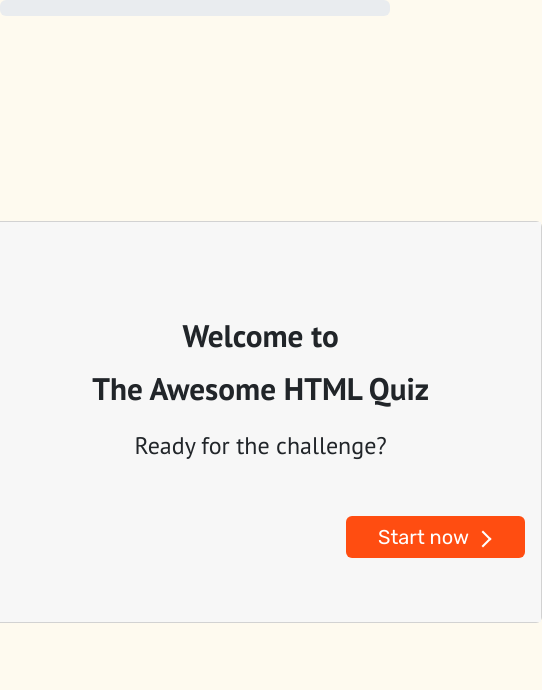
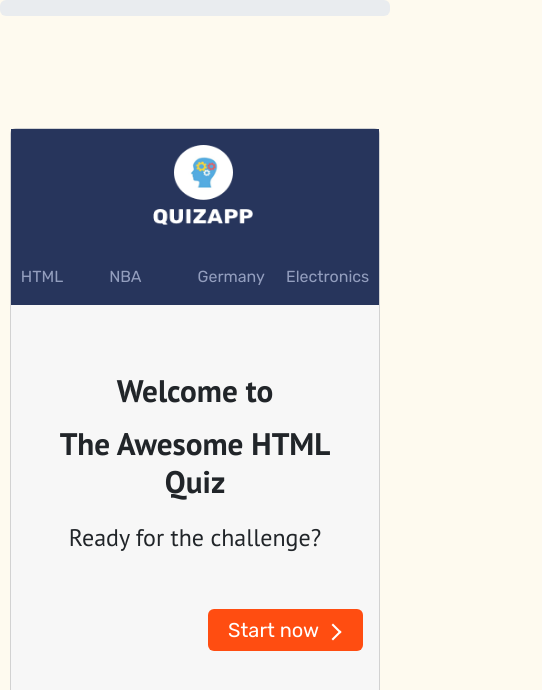
Before and after one commit to henriksorg/quiz_app, a website: page index.html in a window 390 px wide. Both pictures are taken after a click on the button "HTML-Quiz". Shown: the top 690 px of the page, 542 px wide, since content can reach past the window. Drawn offline with nearby package versions, Linux system fonts and the light colour scheme.

Commit message:
Responsiveness

```diff
--- a/index.html
+++ b/index.html
@@ -22,7 +22,7 @@
 </head>
 
 <body onload="init()">
-  <div class="card flex-row">
+  <div class="card main-card">
     <div class="progress">
       <div class="progress-bar" id="progress-bar" role="progressbar" style="width: 0%"></div>
     </div>
@@ -31,10 +31,10 @@
         <img src="img/logo.png" class="logo-img mt-3 w-75" alt="img logo">
       </div>
       <div class="nav-links-sidebar">
-        <span id="HTML">HTML</span>
-        <span id="NBA">NBA</span>
-        <span id="Germany">Germany</span>
-        <span id="Electronics">Electronics</span>
+        <span id="HTML" onclick="changeToOtherQuiz('HTML')">HTML</span>
+        <span id="NBA" onclick="changeToOtherQuiz('NBA')">NBA</span>
+        <span id="Germany" onclick="changeToOtherQuiz('Germany')">Germany</span>
+        <span id="Electronics" onclick="changeToOtherQuiz('Electronics')">Electronics</span>
       </div>
     </div>
 
--- a/script.js
+++ b/script.js
@@ -287,6 +287,7 @@ let currentQuestion = 0;
 let rightAnswers = 0;
 let questions = questionsElectronics;
 let answeredQuestions = 0;
+let currentQuiz = '';
 
 function init() {
   renderStartPage();
@@ -300,7 +301,7 @@ function renderStartPage() {
 
 
 function renderStartPageTemplate() {
-  return `
+  return /*html*/`
   <h2>Welcome to QuizzIt</h2>
   <h3>Which Quiz do you want to Play?</h3>
   <button onclick="renderWelcomePage('HTML')" class="btn btn-outline-danger mt-4 w-50">HTML-Quiz</button>
@@ -312,17 +313,18 @@ function renderStartPageTemplate() {
 
 
 function renderWelcomePage(quizName) {
+  currentQuiz = quizName;
   body = document.getElementById('card-body');
-  body.innerHTML = renderWelcomePageTemplate(quizName);
-  chooseQuiz(quizName);
-  highlightSection(quizName);
+  body.innerHTML = renderWelcomePageTemplate();
+  chooseQuiz();
+  highlightSection();
 }
 
 
-function renderWelcomePageTemplate(quizName) {
-  return `
+function renderWelcomePageTemplate() {
+  return /*html*/`
     <div class="headlines-home-page">
-    <h3> <span>Welcome to</span> <span>The Awesome ${quizName} Quiz</span></h3>
+    <h3> <span>Welcome to</span> <span>The Awesome ${currentQuiz} Quiz</span></h3>
     <h4>Ready for the challenge?</h4>
   </div>
   <div class="w-100 d-flex justify-content-end my-5">
@@ -333,21 +335,24 @@ function renderWelcomePageTemplate(quizName) {
   `
 }
 
-function chooseQuiz(quizName) {
-  if (quizName === 'HTML') {
-    questions = questionsHTML;
-  } else if (quizName === 'NBA') {
-    questions = questionsNBA;
-  } else if (quizName === 'Germany') {
-    questions = questionsGermany;
-  } else if (quizName === 'Electronics') {
-    questions = questionsElectronics;
-  }
+function chooseQuiz() {
+  questions = eval(currentQuiz + 'questions')
+
+
+  // if (currentQuiz === 'HTML') {
+  //   questions = questionsHTML;
+  // } else if (currentQuiz === 'NBA') {
+  //   questions = questionsNBA;
+  // } else if (currentQuiz === 'Germany') {
+  //   questions = questionsGermany;
+  // } else if (currentQuiz === 'Electronics') {
+  //   questions = questionsElectronics;
+  // }
 }
 
 
-function highlightSection(quizName){
-  document.getElementById(quizName).classList.add('highlight');
+function highlightSection(){
+  document.getElementById(currentQuiz).classList.add('highlight');
 }
 
 
@@ -359,7 +364,7 @@ function renderQuestionsPage() {
 
 
 function renderQuestionsPageTemplate() {
-  return `
+  return /*html*/`
     <span class="card-text" id="quiz-question">Question</span>
       <div class="card quiz-answer-card mt-1 d-flex flex-row align-items-center border-white" id="answer0" onclick="answer(0)">
         <div class="answer-letter">A</div>
@@ -430,7 +435,6 @@ function answer(selection) {
 
 function progressBar(){
   let percentage = Math.round(answeredQuestions / questions.length * 100);
-  console.log(percentage)
   document.getElementById('progress-bar').style.width = `${percentage}%`;
 }
 
@@ -539,23 +543,23 @@ function renderResult() {
 
 
 function renderResultTemplate() {
-  return `
+  return /*html*/`
     <div class="result-headline">
       <img src="/img/brain_result.png" alt="brain">
-      <h2><span>COMPLETE</span><span>QUIZ</span></h2>
+      <h2><span>QUIZ COMPLETE!!</span></h2>
     </div>
     <div class="end-result"><span class="your-score">Your Score</span><span class="right-answers">${rightAnswers}/${questions.length}</span></div>
     <div class="d-flex flex-column w-100 align-items-center">
       <button class="btn btn-primary w-25">SHARE</button>
-      <button class="btn text-primary" onclick="replayQuiz()">REPLAY</button>
+      <button class="btn btn-outline-primary mt-1 w-25" onclick="replayQuiz()">REPLAY</button>
     </div>
+    <div class="trophy-container"><img src="img/tropy.png" alt="Trophy"></div>
   `
 }
 
 
 function replayQuiz() {
   resetAllValues();
-  resetHighlight();
   renderStartPage();
 }
 
@@ -565,6 +569,7 @@ function resetAllValues() {
   rightAnswers = 0;
   answeredQuestions =0;
   document.getElementById('progress-bar').style.width = '0';
+  document.getElementById(currentQuiz).classList.remove('highlight');
   for (i = 0; i < questions.length; i++) {
     let question = questions[i];
     question["answered"] = false;
@@ -573,9 +578,6 @@ function resetAllValues() {
 }
 
 
-function resetHighlight(){
-  document.getElementById('HTML').classList.remove('highlight');
-  document.getElementById('NBA').classList.remove('highlight');
-  document.getElementById('Germany').classList.remove('highlight');
-  document.getElementById('Electronics').classList.remove('highlight');
+function changeToOtherQuiz(quizName){
+
 }
--- a/style.css
+++ b/style.css
@@ -21,6 +21,11 @@ body {
 
 .pointer-events-none{
     pointer-events: none;
+}
+
+.main-card{
+    display: flex;
+    flex-direction: row;
 }
 
 .progress-bar{
@@ -174,6 +179,12 @@ h5 {
     cursor: context-menu;
 }
 
+.nav-links-sidebar span:hover{
+    color: white;
+    cursor: pointer;
+    transition: 0.4s;
+}
+
 .highlight {
     border-left: 4px solid white;
     color: white !important;
@@ -239,3 +250,77 @@ h5 {
     font-weight: bold;
     margin-bottom: 5%;
 }
+
+.trophy-container{
+    position: absolute;
+    right: 0;
+    top: 0;
+    height: 100%;
+    display: flex;
+    align-items: center;
+}
+
+.trophy-container img{
+    height: 25vh;
+}
+
+
+@media(max-width: 700px){
+    .main-card{
+        display: flex;
+        flex-direction: column;
+        width: 95vw;
+    }
+    .sidebar{
+        display: flex;
+        flex-direction: row;
+    }
+    .logo-img{
+        width: 90px !important;
+        height: 80px !important;
+        margin-left: 1rem;
+        margin-top: 1rem;
+        margin-bottom: 1rem;
+    }
+    .nav-links-sidebar{
+        display: flex;
+        flex-direction: row;
+        align-items: flex-end;
+        margin-bottom: 1rem;
+
+    }
+    .nav-links-sidebar span{
+        padding-top: 0.5rem;
+    }
+    .highlight{
+        border-left: none;
+        border-top: 4px solid white;
+    }
+    .quiz-card{
+        width: unset;
+    }
+}
+
+@media(max-width: 700px){
+    .sidebar{
+        display: flex;
+        flex-direction: column;
+    }
+    .logo-img{
+        width: 100px !important;
+        height: 80px !important;
+        margin-left: 1rem;
+        margin-top: 1rem;
+        margin-bottom: 1rem;
+    }
+    .nav-links-sidebar{
+        margin-top: 0;
+    }
+    .nav-links-sidebar span{
+        padding-left: 10px;
+        padding-right: 10px;
+    }
+    .trophy-container img{
+        height: 20vh;
+    }
+}
```
